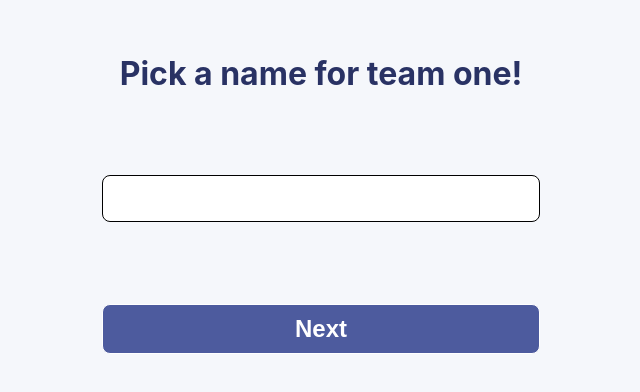
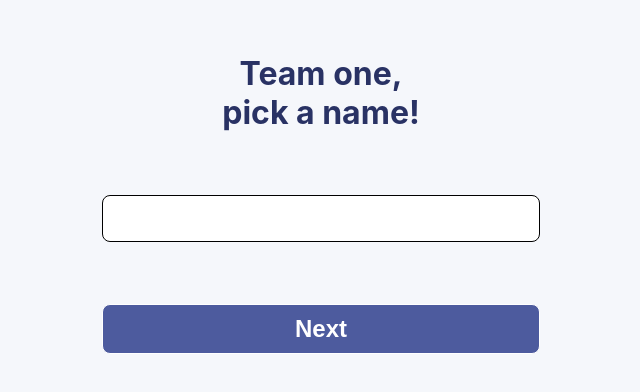
Before and after one commit to michael-j-coyne/trivia-battle, a React (Vite) app: page /Setup in a window 1280 px wide. Shown: the part 196-588 px from the top of the page, without its empty margins (319-959 px from the left). Built offline with nearby package versions, Linux system fonts and the light colour scheme.

Commit message:
Change wording

```diff
--- a/src/pages/Setup.jsx
+++ b/src/pages/Setup.jsx
@@ -69,7 +69,13 @@ export default function Setup() {
                 <NameSelector
                   name={teamOneName}
                   setName={setTeamOneName}
-                  title="Pick a name for team one!"
+                  title={
+                    <>
+                      Team one,
+                      <br />
+                      pick a name!
+                    </>
+                  }
                 />
                 <NextButton
                   handleClick={() => {
@@ -88,7 +94,13 @@ export default function Setup() {
                 <NameSelector
                   name={teamTwoName}
                   setName={setTeamTwoName}
-                  title="Pick a name for team two!"
+                  title={
+                    <>
+                      Team two,
+                      <br />
+                      pick a name!
+                    </>
+                  }
                 />
                 <div className="setup__next-back-container">
                   <BackButton handleClick={goBack} />
```
